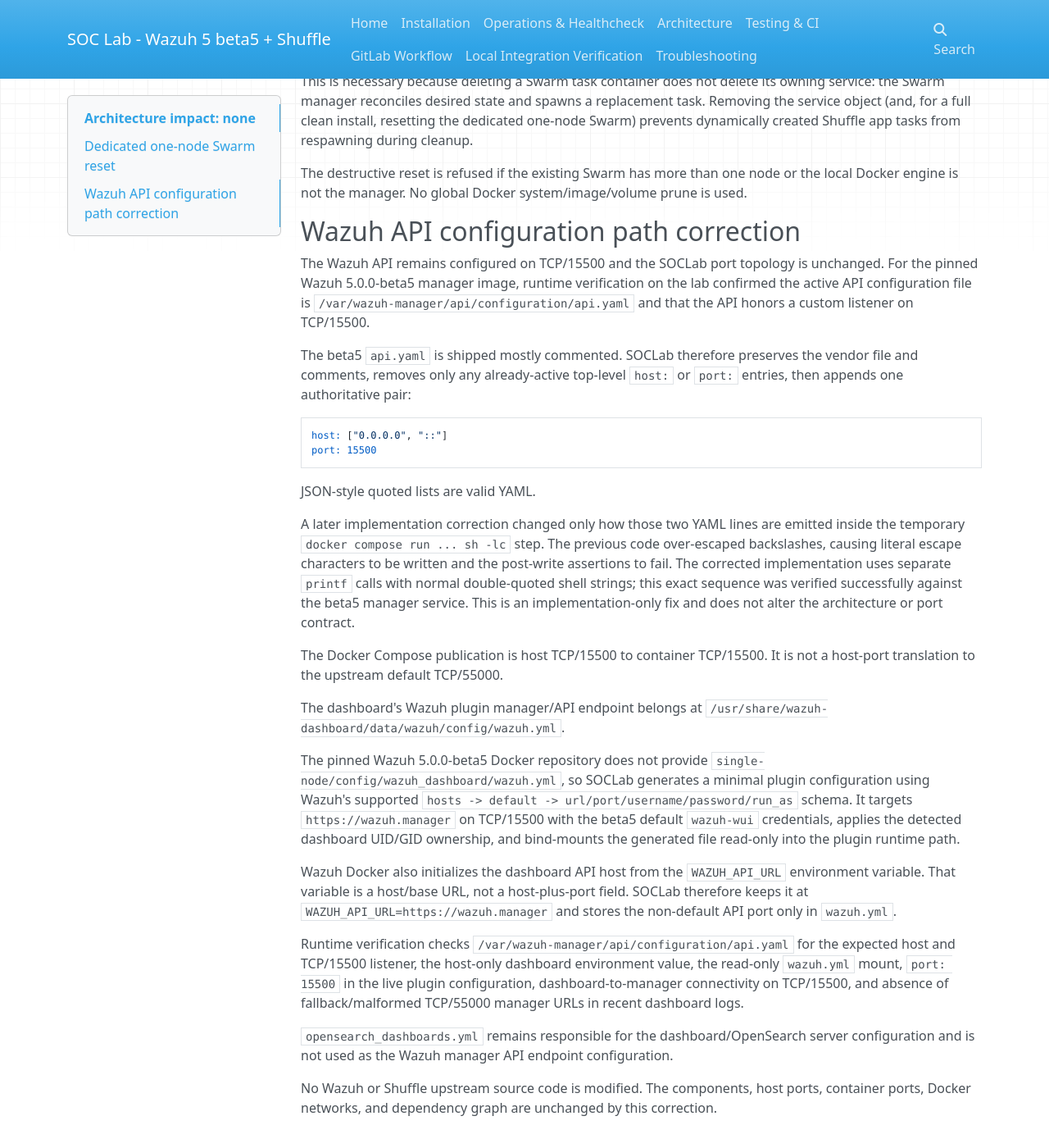
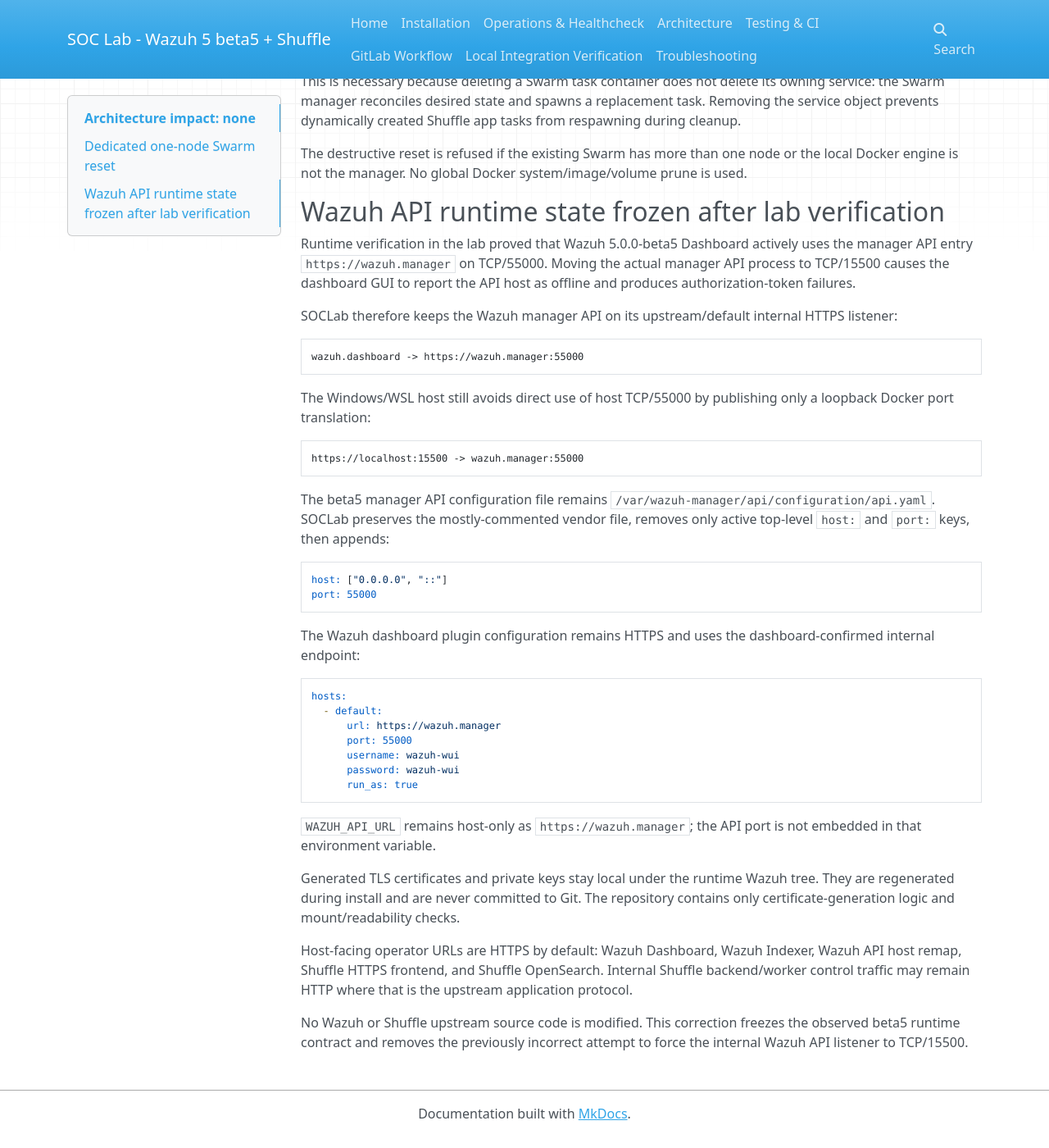
Before and after one commit to avioren/SOCLab, an MkDocs documentation site: the page built from docs/diagrams/architecture-no-change.md, in a window 1280 px wide and 1400 px high, scrolled down 358 px. Shown: the whole window at 82% size. Built offline with MkDocs 1.6.1, drawn with Linux system fonts in a browser that asks for light colours; nearby versions of some CDN libraries; some of the changed text lies outside the part shown.

Commit message:
docs: freeze proven wazuh api remap architecture

````diff
--- a/docs/diagrams/architecture-no-change.md
+++ b/docs/diagrams/architecture-no-change.md
@@ -1,40 +1,54 @@
 # Architecture impact: none
 
-This document records implementation corrections that do not change the SOCLab steady-state topology, component boundaries, network model, or single-node Docker Swarm architecture.
+This document records implementation corrections that do not change the SOCLab component boundaries, Docker Desktop runtime model, or single-node Docker Swarm execution architecture.
 
 ## Dedicated one-node Swarm reset
 
 For clean-install reliability, SOCLab treats the existing one-node Swarm as disposable lab state. Cleanup first verifies that the local host is an active Swarm manager and that the Swarm contains exactly one node. It then stops Shuffle Orborus, removes every Swarm service object, waits for service removal, deletes residual Swarm task containers, tears down the Wazuh/Shuffle Compose projects, and runs `docker swarm leave --force` to clear stale Raft/service/overlay state. The later Shuffle installation step initializes a fresh one-node Swarm and recreates ingress plus `shuffle_swarm_executions`.
 
-This is necessary because deleting a Swarm task container does not delete its owning service: the Swarm manager reconciles desired state and spawns a replacement task. Removing the service object (and, for a full clean install, resetting the dedicated one-node Swarm) prevents dynamically created Shuffle app tasks from respawning during cleanup.
+This is necessary because deleting a Swarm task container does not delete its owning service: the Swarm manager reconciles desired state and spawns a replacement task. Removing the service object prevents dynamically created Shuffle app tasks from respawning during cleanup.
 
 The destructive reset is refused if the existing Swarm has more than one node or the local Docker engine is not the manager. No global Docker system/image/volume prune is used.
 
-## Wazuh API configuration path correction
+## Wazuh API runtime state frozen after lab verification
 
-The Wazuh API remains configured on TCP/15500 and the SOCLab port topology is unchanged. For the pinned Wazuh 5.0.0-beta5 manager image, runtime verification on the lab confirmed the active API configuration file is `/var/wazuh-manager/api/configuration/api.yaml` and that the API honors a custom listener on TCP/15500.
+Runtime verification in the lab proved that Wazuh 5.0.0-beta5 Dashboard actively uses the manager API entry `https://wazuh.manager` on TCP/55000. Moving the actual manager API process to TCP/15500 causes the dashboard GUI to report the API host as offline and produces authorization-token failures.
 
-The beta5 `api.yaml` is shipped mostly commented. SOCLab therefore preserves the vendor file and comments, removes only any already-active top-level `host:` or `port:` entries, then appends one authoritative pair:
+SOCLab therefore keeps the Wazuh manager API on its upstream/default internal HTTPS listener:
+
+```text
+wazuh.dashboard -> https://wazuh.manager:55000
+```
+
+The Windows/WSL host still avoids direct use of host TCP/55000 by publishing only a loopback Docker port translation:
+
+```text
+https://localhost:15500 -> wazuh.manager:55000
+```
+
+The beta5 manager API configuration file remains `/var/wazuh-manager/api/configuration/api.yaml`. SOCLab preserves the mostly-commented vendor file, removes only active top-level `host:` and `port:` keys, then appends:
 
 ```yaml
 host: ["0.0.0.0", "::"]
-port: 15500
+port: 55000
 ```
 
-JSON-style quoted lists are valid YAML.
+The Wazuh dashboard plugin configuration remains HTTPS and uses the dashboard-confirmed internal endpoint:
 
-A later implementation correction changed only how those two YAML lines are emitted inside the temporary `docker compose run ... sh -lc` step. The previous code over-escaped backslashes, causing literal escape characters to be written and the post-write assertions to fail. The corrected implementation uses separate `printf` calls with normal double-quoted shell strings; this exact sequence was verified successfully against the beta5 manager service. This is an implementation-only fix and does not alter the architecture or port contract.
+```yaml
+hosts:
+  - default:
+      url: https://wazuh.manager
+      port: 55000
+      username: wazuh-wui
+      password: wazuh-wui
+      run_as: true
+```
 
-The Docker Compose publication is host TCP/15500 to container TCP/15500. It is not a host-port translation to the upstream default TCP/55000.
+`WAZUH_API_URL` remains host-only as `https://wazuh.manager`; the API port is not embedded in that environment variable.
 
-The dashboard's Wazuh plugin manager/API endpoint belongs at `/usr/share/wazuh-dashboard/data/wazuh/config/wazuh.yml`.
+Generated TLS certificates and private keys stay local under the runtime Wazuh tree. They are regenerated during install and are never committed to Git. The repository contains only certificate-generation logic and mount/readability checks.
 
-The pinned Wazuh 5.0.0-beta5 Docker repository does not provide `single-node/config/wazuh_dashboard/wazuh.yml`, so SOCLab generates a minimal plugin configuration using Wazuh's supported `hosts -> default -> url/port/username/password/run_as` schema. It targets `https://wazuh.manager` on TCP/15500 with the beta5 default `wazuh-wui` credentials, applies the detected dashboard UID/GID ownership, and bind-mounts the generated file read-only into the plugin runtime path.
+Host-facing operator URLs are HTTPS by default: Wazuh Dashboard, Wazuh Indexer, Wazuh API host remap, Shuffle HTTPS frontend, and Shuffle OpenSearch. Internal Shuffle backend/worker control traffic may remain HTTP where that is the upstream application protocol.
 
-Wazuh Docker also initializes the dashboard API host from the `WAZUH_API_URL` environment variable. That variable is a host/base URL, not a host-plus-port field. SOCLab therefore keeps it at `WAZUH_API_URL=https://wazuh.manager` and stores the non-default API port only in `wazuh.yml`.
-
-Runtime verification checks `/var/wazuh-manager/api/configuration/api.yaml` for the expected host and TCP/15500 listener, the host-only dashboard environment value, the read-only `wazuh.yml` mount, `port: 15500` in the live plugin configuration, dashboard-to-manager connectivity on TCP/15500, and absence of fallback/malformed TCP/55000 manager URLs in recent dashboard logs.
-
-`opensearch_dashboards.yml` remains responsible for the dashboard/OpenSearch server configuration and is not used as the Wazuh manager API endpoint configuration.
-
-No Wazuh or Shuffle upstream source code is modified. The components, host ports, container ports, Docker networks, and dependency graph are unchanged by this correction.
+No Wazuh or Shuffle upstream source code is modified. This correction freezes the observed beta5 runtime contract and removes the previously incorrect attempt to force the internal Wazuh API listener to TCP/15500.
````
